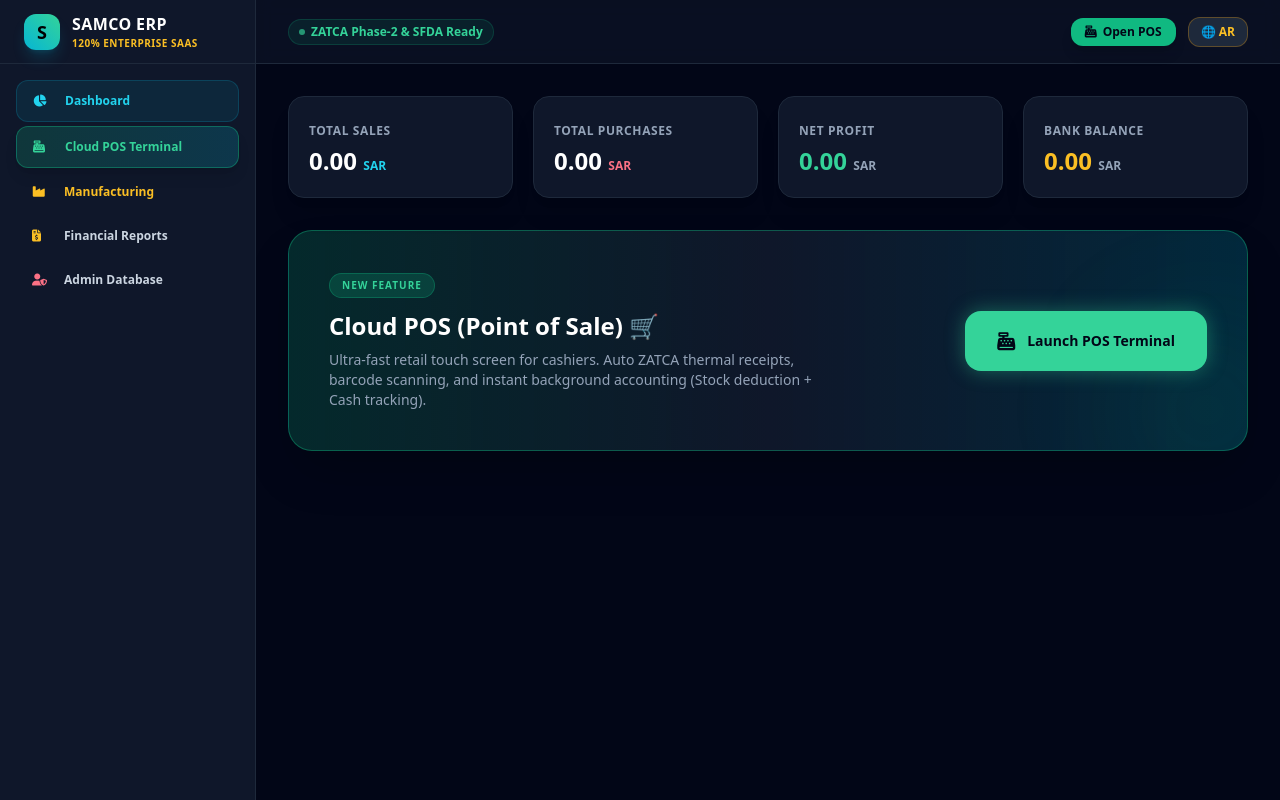
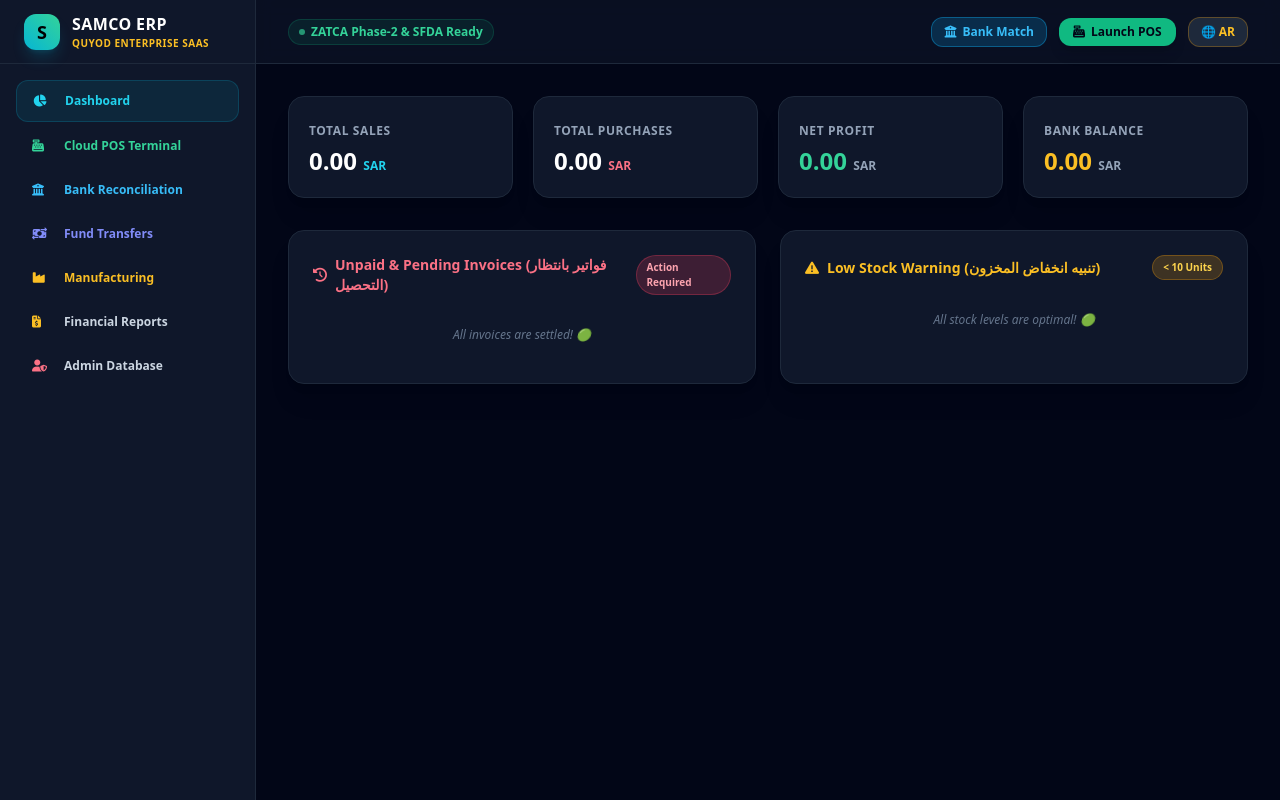
Before and after one commit to marinasan1212ar-art/samco-cloud, a Django app: page / in a window 1280 px wide. Run offline with Django 5.2, Linux system fonts and the light colour scheme; data comes from the database, SQL or seed files in the repository; some libraries are stand-ins or nearby versions.

Commit message:
Added Bank Reconciliation, Fund Transfers, and Quyod Analytics Engine

```diff
--- a/accounting/templates/accounting/dashboard.html
+++ b/accounting/templates/accounting/dashboard.html
@@ -3,7 +3,7 @@
 <head>
     <meta charset="UTF-8">
     <meta name="viewport" content="width=device-width, initial-scale=1.0">
-    <title>SAMCO Cloud ERP - 120% Advanced SaaS</title>
+    <title>SAMCO Cloud ERP - Quyod 100% Advanced SaaS</title>
     <script src="https://cdn.tailwindcss.com"></script>
     <link rel="stylesheet" href="https://cdnjs.cloudflare.com/ajax/libs/font-awesome/6.4.0/css/all.min.css">
 </head>
@@ -13,17 +13,17 @@
         <div>
             <div class="h-16 flex items-center px-6 border-b border-slate-800 gap-3">
                 <div class="w-9 h-9 rounded-xl bg-gradient-to-tr from-cyan-500 to-emerald-400 flex items-center justify-center text-black font-black text-lg shadow-lg shadow-cyan-500/20">S</div>
-                <div><h1 class="font-black text-base tracking-wide text-white">SAMCO ERP</h1><p class="text-[10px] text-amber-400 font-black tracking-wider uppercase">120% Enterprise SaaS</p></div>
+                <div><h1 class="font-black text-base tracking-wide text-white">SAMCO ERP</h1><p class="text-[10px] text-amber-400 font-black tracking-wider uppercase">Quyod Enterprise SaaS</p></div>
             </div>
 
-            <nav class="p-4 space-y-1 text-xs">
+            <nav class="p-4 space-y-1 text-xs font-semibold">
                 <a href="/" class="flex items-center gap-3 px-4 py-3 rounded-xl bg-cyan-500/10 text-cyan-400 font-bold border border-cyan-500/20"><i class="fa-solid fa-chart-pie w-5"></i> {% if is_ar %}الرئيسية{% else %}Dashboard{% endif %}</a>
-
-                <a href="/pos/" target="_blank" class="flex items-center gap-3 px-4 py-3 rounded-xl bg-gradient-to-r from-emerald-500/20 to-cyan-500/20 text-emerald-400 font-black border border-emerald-500/40 shadow-lg transition hover:scale-105"><i class="fa-solid fa-cash-register w-5 text-emerald-400"></i> {% if is_ar %}نقاط البيع (POS){% else %}Cloud POS Terminal{% endif %}</a>
-
-                <a href="/manufacturing/" class="flex items-center gap-3 px-4 py-3 rounded-xl text-amber-400 hover:bg-amber-500/20 font-bold transition"><i class="fa-solid fa-industry w-5"></i> {% if is_ar %}التصنيع{% else %}Manufacturing{% endif %}</a>
-                <a href="/reports/" class="flex items-center gap-3 px-4 py-3 rounded-xl text-slate-300 hover:bg-slate-800/60 font-semibold transition"><i class="fa-solid fa-file-invoice-dollar w-5 text-amber-400"></i> {% if is_ar %}التقارير المالية{% else %}Financial Reports{% endif %}</a>
-                <a href="/admin/" class="flex items-center gap-3 px-4 py-3 rounded-xl text-slate-300 hover:bg-slate-800/60 font-semibold transition"><i class="fa-solid fa-user-shield w-5 text-rose-400"></i> {% if is_ar %}الإدارة{% else %}Admin Database{% endif %}</a>
+                <a href="/pos/" target="_blank" class="flex items-center gap-3 px-4 py-3 rounded-xl text-emerald-400 hover:bg-emerald-500/10 transition"><i class="fa-solid fa-cash-register w-5 text-emerald-400"></i> {% if is_ar %}نقاط البيع (POS){% else %}Cloud POS Terminal{% endif %}</a>
+                <a href="/banking/reconciliation/" class="flex items-center gap-3 px-4 py-3 rounded-xl text-sky-400 hover:bg-sky-500/10 transition"><i class="fa-solid fa-building-columns w-5 text-sky-400"></i> {% if is_ar %}المطابقة البنكية{% else %}Bank Reconciliation{% endif %}</a>
+                <a href="/banking/transfer/" class="flex items-center gap-3 px-4 py-3 rounded-xl text-indigo-400 hover:bg-indigo-500/10 transition"><i class="fa-solid fa-money-bill-transfer w-5 text-indigo-400"></i> {% if is_ar %}التحويل بين الحسابات{% else %}Fund Transfers{% endif %}</a>
+                <a href="/manufacturing/" class="flex items-center gap-3 px-4 py-3 rounded-xl text-amber-400 hover:bg-amber-500/10 transition"><i class="fa-solid fa-industry w-5 text-amber-400"></i> {% if is_ar %}التصنيع{% else %}Manufacturing{% endif %}</a>
+                <a href="/reports/" class="flex items-center gap-3 px-4 py-3 rounded-xl text-slate-300 hover:bg-slate-800/60 transition"><i class="fa-solid fa-file-invoice-dollar w-5 text-amber-400"></i> {% if is_ar %}التقارير المالية{% else %}Financial Reports{% endif %}</a>
+                <a href="/admin/" class="flex items-center gap-3 px-4 py-3 rounded-xl text-slate-300 hover:bg-slate-800/60 transition"><i class="fa-solid fa-user-shield w-5 text-rose-400"></i> {% if is_ar %}الإدارة{% else %}Admin Database{% endif %}</a>
             </nav>
         </div>
     </aside>
@@ -34,7 +34,8 @@
                 <span class="text-xs px-2.5 py-1 rounded-full bg-emerald-500/10 text-emerald-400 border border-emerald-500/20 font-semibold flex items-center gap-1.5"><span class="w-1.5 h-1.5 rounded-full bg-emerald-400 animate-pulse"></span> ZATCA Phase-2 & SFDA Ready</span>
             </div>
             <div class="flex items-center gap-2 md:gap-3">
-                <a href="/pos/" target="_blank" class="flex items-center gap-1.5 bg-emerald-500 text-slate-950 font-black px-3.5 py-1.5 rounded-xl text-xs shadow-lg transition hover:bg-emerald-400"><i class="fa-solid fa-cash-register"></i> Open POS</a>
+                <a href="/banking/reconciliation/" class="flex items-center gap-1.5 bg-sky-500/20 border border-sky-500/40 text-sky-400 font-bold px-3 py-1.5 rounded-xl text-xs hover:bg-sky-500/30 transition"><i class="fa-solid fa-building-columns"></i> Bank Match</a>
+                <a href="/pos/" target="_blank" class="flex items-center gap-1.5 bg-emerald-500 text-slate-950 font-black px-3.5 py-1.5 rounded-xl text-xs shadow-lg transition hover:bg-emerald-400"><i class="fa-solid fa-cash-register"></i> Launch POS</a>
                 {% if is_ar %}<a href="/set-language/en/" class="px-3 py-1.5 rounded-xl bg-slate-800 text-slate-200 font-bold text-xs border border-slate-700">🌐 EN</a>{% else %}<a href="/set-language/ar/" class="px-3 py-1.5 rounded-xl bg-slate-800 text-amber-400 font-bold text-xs border border-amber-500/30">🌐 AR</a>{% endif %}
             </div>
         </header>
@@ -47,17 +48,54 @@
                 <div class="bg-slate-900 border border-slate-800 rounded-2xl p-5 shadow-xl"><span class="text-xs font-semibold uppercase tracking-wider text-slate-400">Bank Balance</span><h2 class="text-2xl font-black text-amber-400 mt-1">{{ summary.total_bank_balance_sar|floatformat:2 }} <span class="text-xs text-slate-400">SAR</span></h2></div>
             </div>
 
-            <!-- Big POS Banner -->
-            <div class="p-6 md:p-10 bg-gradient-to-r from-emerald-500/20 via-slate-900 to-cyan-500/20 border border-emerald-500/40 rounded-3xl flex flex-col md:flex-row justify-between items-center gap-6 shadow-2xl relative overflow-hidden">
-                <div class="absolute -right-10 -bottom-10 w-40 h-40 bg-emerald-500/10 rounded-full blur-3xl"></div>
-                <div class="z-10">
-                    <span class="px-3 py-1 bg-emerald-500/20 text-emerald-400 font-black text-[10px] uppercase tracking-widest rounded-full border border-emerald-500/30 mb-3 inline-block">New Feature</span>
-                    <h3 class="text-2xl font-black text-white mb-2">Cloud POS (Point of Sale) 🛒</h3>
-                    <p class="text-sm text-slate-400 max-w-lg">Ultra-fast retail touch screen for cashiers. Auto ZATCA thermal receipts, barcode scanning, and instant background accounting (Stock deduction + Cash tracking).</p>
+            <!-- Quyod Action Hub Cards -->
+            <div class="grid grid-cols-1 md:grid-cols-2 gap-6">
+                <!-- Overdue & Unpaid Invoices Tracker -->
+                <div class="bg-slate-900 border border-slate-800 rounded-2xl p-6 shadow-xl">
+                    <div class="flex justify-between items-center mb-4">
+                        <h3 class="text-sm font-black text-rose-400 flex items-center gap-2"><i class="fa-solid fa-clock-rotate-left"></i> Unpaid & Pending Invoices (فواتير بانتظار التحصيل)</h3>
+                        <span class="text-[10px] bg-rose-500/20 text-rose-300 px-2.5 py-1 rounded-full border border-rose-500/30 font-bold">Action Required</span>
+                    </div>
+                    <div class="space-y-2">
+                        {% for inv in overdue_invoices %}
+                        <div class="flex justify-between items-center p-3 bg-slate-800/60 rounded-xl border border-slate-700 text-xs">
+                            <div>
+                                <p class="font-bold text-white">#{{ inv.invoice_no }} - {{ inv.customer.name }}</p>
+                                <p class="text-[10px] text-slate-400">{{ inv.date|date:"d M Y" }}</p>
+                            </div>
+                            <div class="text-right">
+                                <p class="font-black text-rose-400">{{ inv.remaining_due|floatformat:2 }} SAR</p>
+                                <a href="/invoice/{{ inv.id }}/" class="text-[10px] text-cyan-400 hover:underline">Settle ➔</a>
+                            </div>
+                        </div>
+                        {% empty %}
+                        <p class="text-slate-500 text-xs italic text-center py-4">All invoices are settled! 🟢</p>
+                        {% endfor %}
+                    </div>
                 </div>
-                <a href="/pos/" target="_blank" class="z-10 px-8 py-4 rounded-2xl bg-emerald-400 hover:bg-emerald-300 text-slate-950 font-black text-sm shadow-[0_0_20px_rgba(52,211,153,0.4)] transition transform hover:scale-105 flex items-center gap-3">
-                    <i class="fa-solid fa-cash-register text-lg"></i> Launch POS Terminal
-                </a>
+
+                <!-- SFDA Low Stock Alerts -->
+                <div class="bg-slate-900 border border-slate-800 rounded-2xl p-6 shadow-xl">
+                    <div class="flex justify-between items-center mb-4">
+                        <h3 class="text-sm font-black text-amber-400 flex items-center gap-2"><i class="fa-solid fa-triangle-exclamation"></i> Low Stock Warning (تنبيه انخفاض المخزون)</h3>
+                        <span class="text-[10px] bg-amber-500/20 text-amber-300 px-2.5 py-1 rounded-full border border-amber-500/30 font-bold">&lt; 10 Units</span>
+                    </div>
+                    <div class="space-y-2">
+                        {% for p in low_stock_products %}
+                        <div class="flex justify-between items-center p-3 bg-slate-800/60 rounded-xl border border-slate-700 text-xs">
+                            <div>
+                                <p class="font-bold text-white">{{ p.name }}</p>
+                                <p class="text-[10px] text-slate-400 font-mono">CAT: {{ p.cat_no }}</p>
+                            </div>
+                            <div class="text-right">
+                                <span class="px-2 py-1 bg-amber-500/20 text-amber-400 rounded-md font-black text-[11px]">{{ p.current_stock }} Pcs Left</span>
+                            </div>
+                        </div>
+                        {% empty %}
+                        <p class="text-slate-500 text-xs italic text-center py-4">All stock levels are optimal! 🟢</p>
+                        {% endfor %}
+                    </div>
+                </div>
             </div>
         </div>
     </main>
--- a/accounting/views.py
+++ b/accounting/views.py
@@ -8,6 +8,7 @@
 from django.contrib.auth.models import User
 from decimal import Decimal
 from datetime import datetime, timedelta
+import csv, io
 
 from .models import (
     Account, Customer, Supplier, Product, Invoice, PurchaseBill,
@@ -16,7 +17,8 @@
     UserProfile, BillOfMaterials, WorkOrder, Employee, MonthlyPayroll,
     PayrollItem, CostCenter, FixedAsset, StockAdjustment, CompanySettings,
     SubscriptionPlan, CompanySubscription, PaymentTransaction,
-    CreditNote, CreditNoteItem, DeliveryNote, DeliveryNoteItem, ProductBatch
+    CreditNote, CreditNoteItem, DeliveryNote, DeliveryNoteItem, ProductBatch,
+    FundTransfer, BankStatement, BankStatementLine
 )
 from .serializers import (
     AccountSerializer, CustomerSerializer, SupplierSerializer, ProductSerializer,
@@ -32,6 +34,7 @@
     comp, _ = Company.objects.get_or_create(id=1, defaults={"name": "SECOND ADVANCE MEDICAL COMPANY (SAMCO)", "vat_number": "310122456700003"})
     return comp
 
+# --- 🌟 QUYOD ADVANCED DASHBOARD ---
 def dashboard_view(request):
     lang = request.session.get('lang', 'en'); is_ar = (lang == 'ar'); lang_dir = 'rtl' if is_ar else 'ltr'
     company = get_user_company(request)
@@ -39,6 +42,10 @@
     total_sales = sum(inv.total_amount for inv in Invoice.objects.filter(company=company))
     total_purchases = sum(bill.total_amount for bill in PurchaseBill.objects.filter(company=company))
     total_bank_balance = sum(b.balance for b in BankAccount.objects.filter(company=company))
+
+    # Overdue/Unpaid invoices and Low stock alerts
+    overdue_invoices = Invoice.objects.filter(company=company, payment_status__in=['UNPAID', 'PARTIALLY_PAID']).order_by('-date')[:5]
+    low_stock_products = Product.objects.filter(company=company, current_stock__lte=10).order_by('current_stock')[:5]
 
     summary = {
         "total_sales_sar": total_sales,
@@ -62,7 +69,85 @@
     return render(request, 'accounting/dashboard.html', {
         'company': company, 'summary': summary, 'invoices': invoices,
         'purchases': purchases, 'warehouses': warehouses, 'lang': lang,
-        'is_ar': is_ar, 'lang_dir': lang_dir, 'user_role': user_role
+        'is_ar': is_ar, 'lang_dir': lang_dir, 'user_role': user_role,
+        'overdue_invoices': overdue_invoices, 'low_stock_products': low_stock_products
+    })
+
+# --- 🏦 BANK RECONCILIATION & STATEMENT MATCHING ---
+def bank_reconciliation_view(request):
+    lang = request.session.get('lang', 'en'); is_ar = (lang == 'ar'); lang_dir = 'rtl' if is_ar else 'ltr'
+    company = get_user_company(request)
+    banks = BankAccount.objects.filter(company=company)
+    selected_bank_id = request.GET.get('bank_id', banks.first().id if banks.exists() else None)
+    selected_bank = BankAccount.objects.filter(id=selected_bank_id).first() if selected_bank_id else None
+
+    # Handle Bank Statement CSV Upload
+    if request.method == 'POST' and request.FILES.get('statement_file'):
+        file = request.FILES['statement_file']
+        bs = BankStatement.objects.create(company=company, bank_account=selected_bank, filename=file.name)
+
+        decoded_file = file.read().decode('utf-8')
+        io_string = io.StringIO(decoded_file)
+        reader = csv.reader(io_string)
+
+        for row in reader:
+            if len(row) >= 3:
+                try:
+                    d_date = row[0].strip() or datetime.now().strftime("%Y-%m-%d")
+                    desc = row[1].strip()
+                    amt = Decimal(row[2].strip().replace(',', ''))
+                    BankStatementLine.objects.create(
+                        statement=bs, date=d_date, description=desc, amount=abs(amt),
+                        transaction_type="CREDIT" if amt >= 0 else "DEBIT"
+                    )
+                except Exception:
+                    continue
+        return redirect(f'/banking/reconciliation/?bank_id={selected_bank.id}')
+
+    # Handle Line Item Reconciliation Action
+    if request.method == 'POST' and 'reconcile_line_id' in request.POST:
+        line_id = request.POST.get('reconcile_line_id')
+        line = get_object_or_404(BankStatementLine, id=line_id)
+        line.is_reconciled = not line.is_reconciled
+        line.save()
+        return redirect(f'/banking/reconciliation/?bank_id={selected_bank.id}')
+
+    statement_lines = BankStatementLine.objects.filter(statement__bank_account=selected_bank).order_by('-date') if selected_bank else []
+    recent_receipts = ReceiptVoucher.objects.filter(bank_account=selected_bank).order_by('-date')[:10] if selected_bank else []
+    recent_payments = PaymentVoucher.objects.filter(bank_account=selected_bank).order_by('-date')[:10] if selected_bank else []
+
+    return render(request, 'accounting/bank_reconciliation.html', {
+        'company': company, 'banks': banks, 'selected_bank': selected_bank,
+        'statement_lines': statement_lines, 'receipts': recent_receipts,
+        'payments': recent_payments, 'lang': lang, 'is_ar': is_ar, 'lang_dir': lang_dir
+    })
+
+# --- 💸 FUND TRANSFER VIEW ---
+def fund_transfer_view(request):
+    lang = request.session.get('lang', 'en'); is_ar = (lang == 'ar'); lang_dir = 'rtl' if is_ar else 'ltr'
+    company = get_user_company(request)
+    banks = BankAccount.objects.filter(company=company)
+    transfers = FundTransfer.objects.filter(company=company).order_by('-id')[:15]
+
+    if request.method == 'POST':
+        from_id = request.POST.get('from_account')
+        to_id = request.POST.get('to_account')
+        amount = Decimal(request.POST.get('amount', '0.00'))
+        notes = request.POST.get('notes', 'Internal Fund Wire')
+
+        if from_id != to_id and amount > 0:
+            from_acc = get_object_or_404(BankAccount, id=from_id)
+            to_acc = get_object_or_404(BankAccount, id=to_id)
+            ft = FundTransfer.objects.create(
+                company=company, transfer_no=f"FT-{int(datetime.now().timestamp())}",
+                from_account=from_acc, to_account=to_acc, amount=amount, notes=notes
+            )
+            ft.post_accounting()
+            return redirect('/banking/transfer/')
+
+    return render(request, 'accounting/fund_transfer.html', {
+        'company': company, 'banks': banks, 'transfers': transfers,
+        'lang': lang, 'is_ar': is_ar, 'lang_dir': lang_dir
     })
 
 def invoice_detail_view(request, pk):
@@ -97,7 +182,6 @@
         'bank_accounts': bank_accounts
     })
 
-# 🚚 ডেলিভারি নোট ভিউ
 def delivery_note_detail_view(request, pk):
     delivery_note = get_object_or_404(DeliveryNote, pk=pk)
     comp = delivery_note.company or get_user_company(request)
@@ -110,7 +194,7 @@
 def create_delivery_note_view(request, invoice_id):
     invoice = get_object_or_404(Invoice, pk=invoice_id)
     comp = invoice.company or get_user_company(request)
-    warehouses = Warehouse.objects.filter(company=comp)
+    warehouses = Warehouse.objects.filter(company=company)
 
     if request.method == 'POST':
         driver = request.POST.get('driver_name', '')
--- a/samco_cloud/urls.py
+++ b/samco_cloud/urls.py
@@ -5,7 +5,8 @@
     reports_view, transfer_slip_print_view, set_language_view,
     custom_reports_view, manufacturing_view, scanner_view,
     company_signup_view, pricing_checkout_view, statement_of_account_view, wps_sif_export_view,
-    credit_note_detail_view, create_credit_note_view, delivery_note_detail_view, create_delivery_note_view
+    credit_note_detail_view, create_credit_note_view, delivery_note_detail_view, create_delivery_note_view,
+    bank_reconciliation_view, fund_transfer_view
 )
 from accounting.pos_views import pos_dashboard, pos_checkout, pos_receipt_print
 
@@ -14,6 +15,8 @@
     path('pos/', pos_dashboard, name='pos-dashboard'),
     path('pos/checkout/', pos_checkout, name='pos-checkout'),
     path('pos/receipt/<int:pk>/', pos_receipt_print, name='pos-receipt'),
+    path('banking/reconciliation/', bank_reconciliation_view, name='bank-reconciliation'),
+    path('banking/transfer/', fund_transfer_view, name='fund-transfer'),
     path('signup/', company_signup_view, name='saas-signup'),
     path('pricing/', pricing_checkout_view, name='saas-pricing'),
     path('manufacturing/', manufacturing_view, name='manufacturing-hub'),
```
Also changed, not shown: accounting/models.py (+47 -27 lines), accounting/templates/accounting/bank_reconciliation.html (added, +97 -0 lines), accounting/templates/accounting/fund_transfer.html (added, +75 -0 lines), accounting/migrations/0014_remove_deliverynote_notes_and_more.py (added), db.sqlite3.
